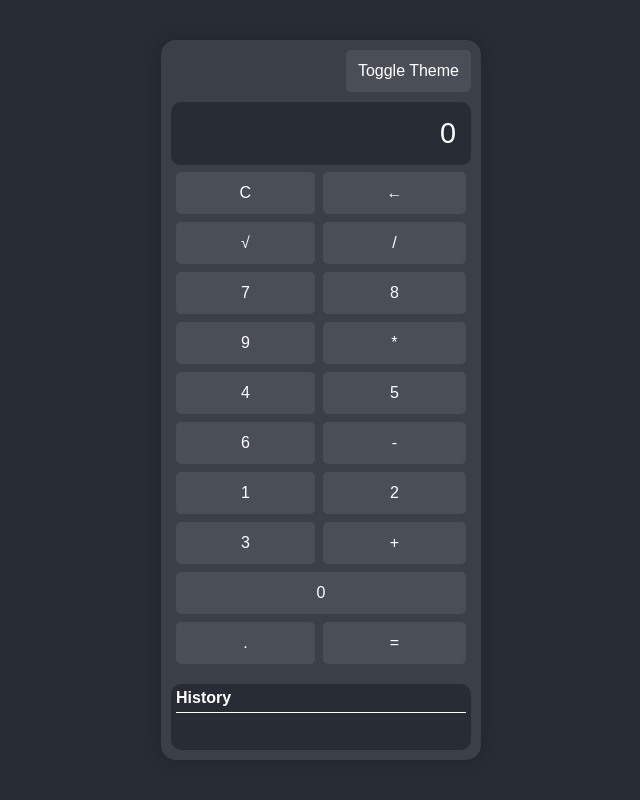
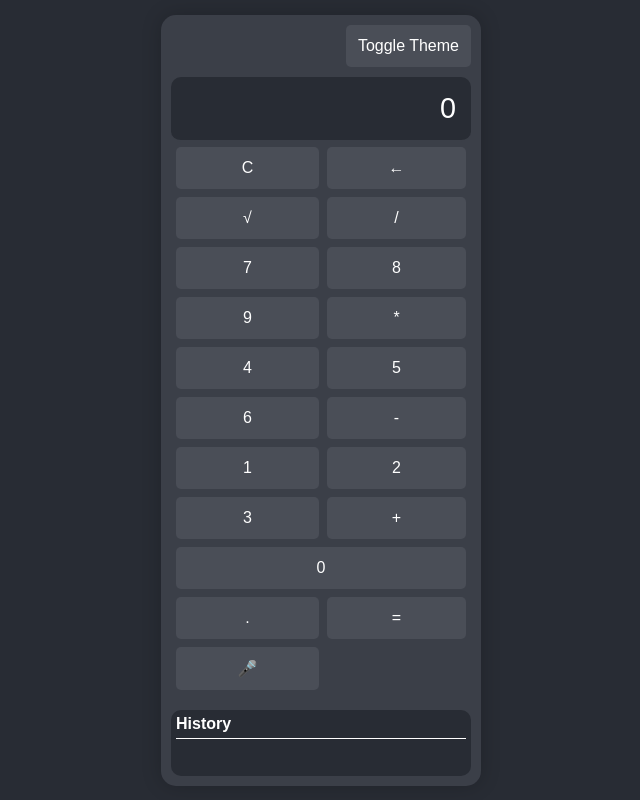
Before and after one commit to AbdellahFourka/calculator-project, a plain HTML site: page index.html in a window 1280 px wide. Shown: the whole page, without its empty margins (319-959 px from the left). Drawn offline with nearby package versions, Linux system fonts and the light colour scheme.

Commit message:
Update index.html

```diff
--- a/index.html
+++ b/index.html
@@ -34,6 +34,7 @@
             <button class="btn btn-zero" id="0">0</button>
             <button class="btn" id="decimal">.</button>
             <button class="btn" id="equals">=</button>
+            <button class="btn" id="voice">🎤</button> <!-- Voice Button -->
         </div>
         <div class="extra-functions hidden" id="extra-functions">
             <button class="btn" id="sin">sin</button>
@@ -61,4 +62,4 @@
     </div>
     <script src="script.js"></script>
 </body>
-                </html>
+</html>
```
